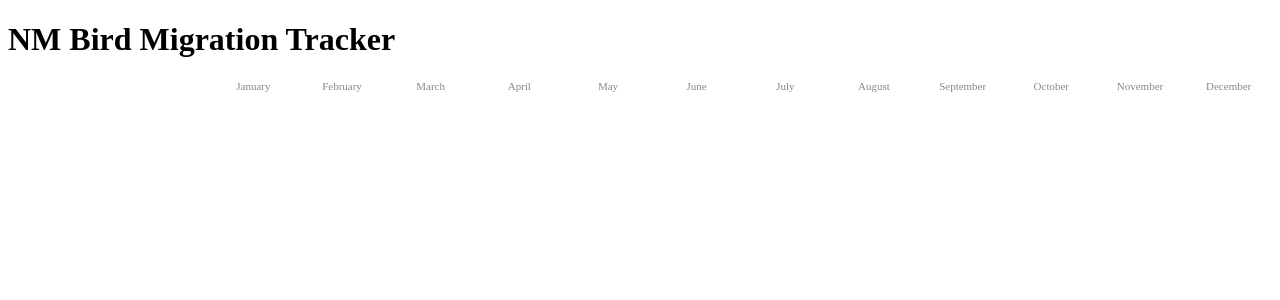
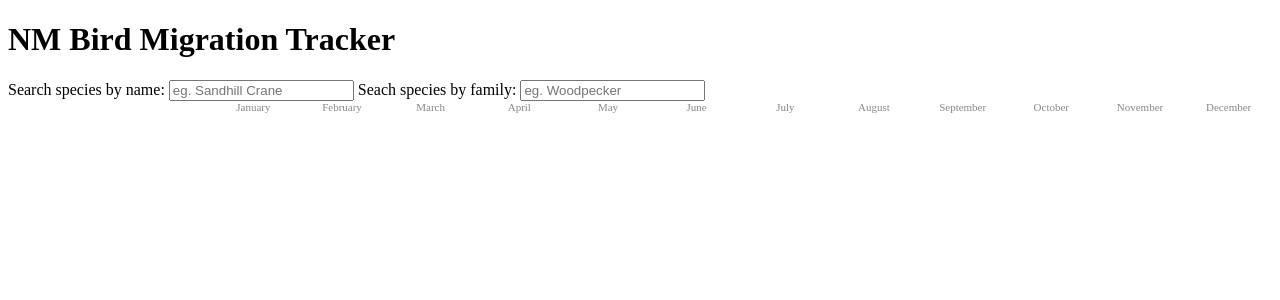
Before and after one commit to wal-co/nm-migration-tracker, a Flask app: page / in a window 1280 px wide. Shown: the top 300 px of the page. Run offline with Flask 3, Linux system fonts and the light colour scheme; data that the repository does not hold is empty.

Commit message:
Add species and family searching, taxonomy lookup, Bird Vlass

```diff
--- a/app.py
+++ b/app.py
@@ -1,6 +1,6 @@
 from flask import Flask, render_template, jsonify, request
 from ebird_client import EBirdClient
-from data import get_cached_observations, get_yearly_observations, build_presence_matrix, sort_matrix
+from data import get_cached_observations, build_presence_matrix, sort_matrix, build_taxonomy_lookup
 
 app = Flask(__name__)
 
@@ -12,8 +12,15 @@ def observations():
     region = request.args.get("region", "US-NM")
     client = EBirdClient(region)
     yearly = get_cached_observations(client)
-    matrix = sort_matrix(build_presence_matrix(yearly))
+    taxonomy_table = build_taxonomy_lookup(client)
+    matrix = sort_matrix(build_presence_matrix(yearly, taxonomy_table))
     serializable = {species: bird.to_dict() for species, bird in matrix.items()}
     return jsonify(serializable)
+@app.route("/api/families")
+def families():
+    client = EBirdClient()
+    taxonomy_table = build_taxonomy_lookup(client)
+    families = sorted(set(taxonomy_table.values()))
+    return jsonify(families)
 if __name__ == "__main__":
     app.run(debug=True)
--- a/data.py
+++ b/data.py
@@ -6,6 +6,7 @@ from datetime import datetime, timedelta
 from concurrent.futures import ThreadPoolExecutor
 
 CACHE_FILE = "cache/observations.json"
+TAXONOMY_CACHE_FILE = "cache/taxonomy.json"
 CACHE_EXPIRY_HOURS = 24
 
 def get_cached_observations(client, year=2025):
@@ -25,7 +26,21 @@ def get_cached_observations(client, year=2025):
 
     return data
 
-def build_presence_matrix(observations):
+def get_cached_taxonomy(client):
+    if os.path.exists(TAXONOMY_CACHE_FILE):
+        modified_time = datetime.fromtimestamp(os.path.getmtime(TAXONOMY_CACHE_FILE))
+        # Cache life = 30 days
+        if datetime.now() - modified_time < timedelta(days=30):
+            with open(TAXONOMY_CACHE_FILE, "r") as f:
+                return json.load(f)
+
+    taxonomy = client.get_taxonomy()
+    os.makedirs("cache", exist_ok=True)
+    with open(TAXONOMY_CACHE_FILE, "w") as f:
+        json.dump(taxonomy, f)
+    return taxonomy
+
+def build_presence_matrix(observations, taxonomy_lookup):
     matrix = {}
     for obs in observations:
         #get the species name from comName
@@ -37,7 +52,9 @@ def build_presence_matrix(observations):
             matrix[species] = Bird(
                     common_name=species,
                     species_code=obs["speciesCode"],
-                    months=[month])
+                    months=[month],
+                    familyComName=taxonomy_lookup.get(obs["speciesCode"], "Unknown")
+                )
         else:
             if month not in matrix[species].months:
                 matrix[species].months.append(month)
@@ -59,3 +76,7 @@ def get_yearly_observations(client, year=2025):
     hist_data = [obs for month_results in results for obs in month_results]
     print(f"Fetched in {time.time() - start:.2f}s")
     return hist_data
+
+def build_taxonomy_lookup(client):
+    taxonomy = get_cached_taxonomy(client)
+    return {t["speciesCode"]: t.get("familyComName", "Unknown") for t in taxonomy}
--- a/ebird_client.py
+++ b/ebird_client.py
@@ -28,3 +28,6 @@ class EBirdClient:
         except requests.exceptions.ConnectionError:
             print("Connection error: Check your network")
             return []
+
+    def get_taxonomy(self):
+        return self._make_request("ref/taxonomy/ebird?fmt=json")
--- a/models.py
+++ b/models.py
@@ -1,12 +1,14 @@
 class Bird:
-    def __init__(self, common_name, species_code, months):
+    def __init__(self, common_name, species_code, months, familyComName):
         self.common_name = common_name
         self.species_code = species_code
         self.months = months
+        self.family = familyComName
 
     def to_dict(self):
         return {
                 "common_name": self.common_name,
                 "species_code": self.species_code,
-                "months": self.months
+                "months": self.months,
+                "family": self.family
             }
--- a/static/js/charts.js
+++ b/static/js/charts.js
@@ -1,11 +1,33 @@
+let allData = {}
+
 fetch("/api/observations")
     .then(response => response.json())
     .then(data => {
-        renderBarChart(data)
+      allData = data
+      renderBarChart(data)
     })
+
+document.getElementById("species-search").addEventListener("input", applyFilters)
+document.getElementById("family-search").addEventListener("input", applyFilters)
+
+function applyFilters() {
+  const nameSearch = document.getElementById("species-search").value.toLowerCase()
+  const familySearch = document.getElementById("family-search").value.toLowerCase()
+
+  const filtered = Object.fromEntries(
+    Object.entries(allData).filter(([species, bird]) => {
+      const matchesName = bird.common_name.toLowerCase().includes(nameSearch)
+      const matchesFamily = bird.family.toLowerCase().includes(familySearch)
+      return matchesName && matchesFamily
+    })
+  )
+
+  renderBarChart(filtered)
+}
 
 function renderBarChart(data) {
   const container = document.getElementById("bar-view")
+  container.innerHTML = ""
   const months = [
     "January",
     "February",
--- a/templates/index.html
+++ b/templates/index.html
@@ -6,6 +6,10 @@
 </head>
 <body>
     <h1>NM Bird Migration Tracker</h1>
+    <label for="species-search">Search species by name:</label>
+    <input type="text" id="species-search" placeholder="eg. Sandhill Crane">
+    <label for="family-search">Seach species by family:</label>
+    <input type="text" id="family-search" placeholder="eg. Woodpecker">
     <div id="bar-view"></div>
     <script src="{{ url_for('static', filename='js/charts.js') }}"></script>
 </body>
```
